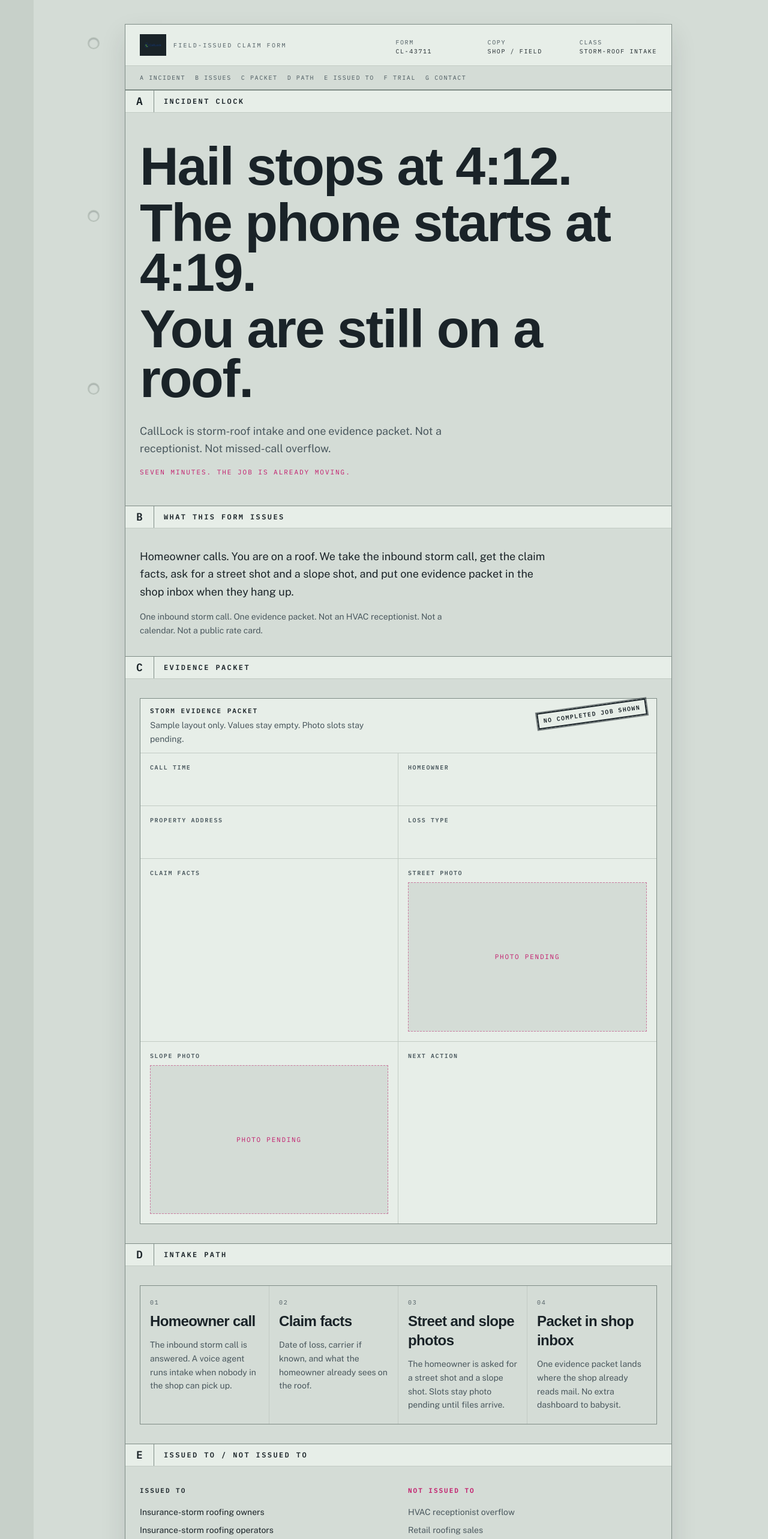
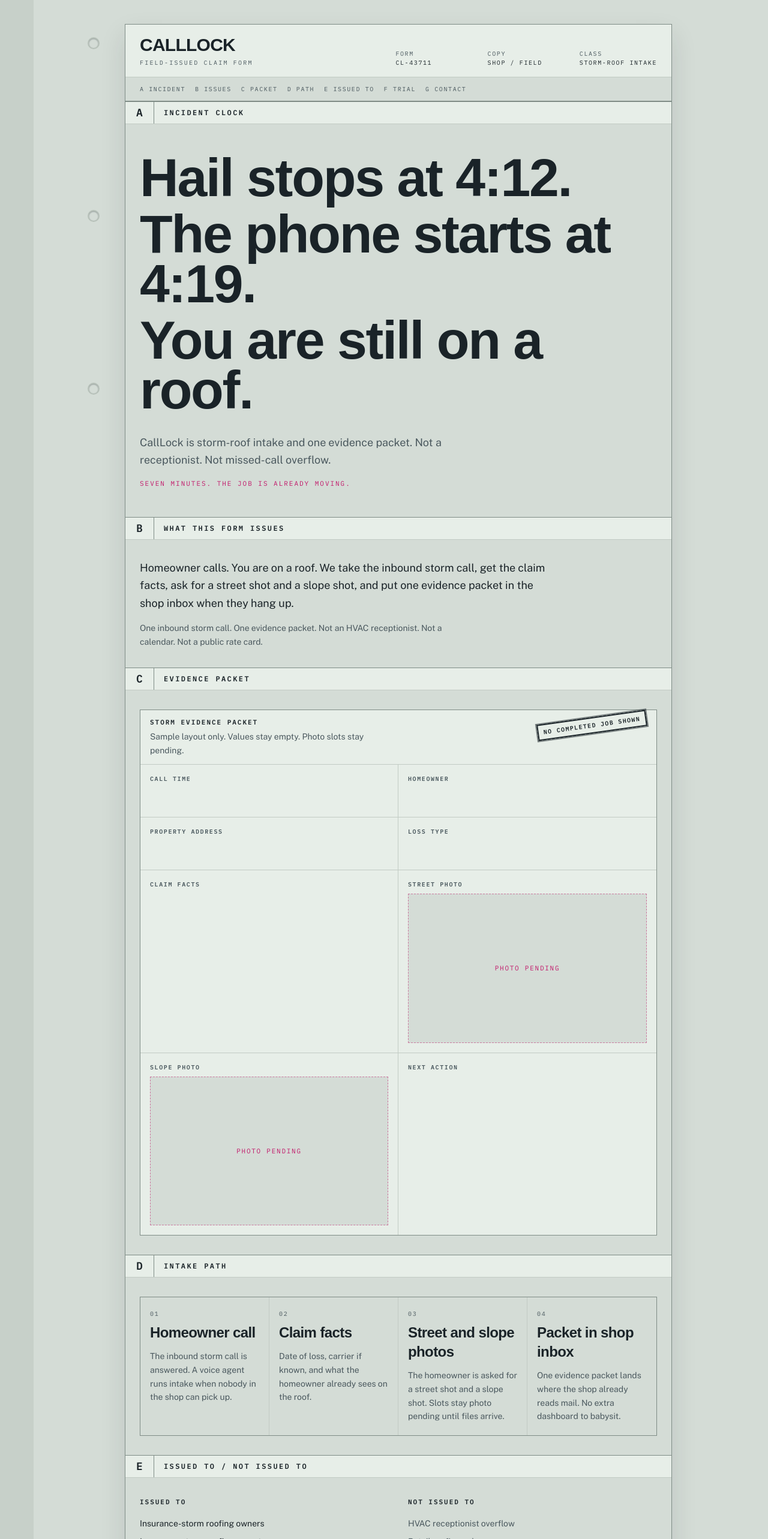
Before and after one commit to rbaset5/CallLock-homepage, a Next.js app: page / in a window 1280 px wide. Shown: the top 2566 px of the page at 60% size. Built offline with nearby package versions, Linux system fonts and the light colour scheme; a web font is replaced by a local one.

Commit message:
Use a typed CALLLOCK wordmark on the claim-form masthead
The PNG mark reads as a black square on the paper. Keep magenta on
missing/lost fields only.

Co-authored-by: Rashid Baset <rashid.baset@gmail.com>

```diff
--- a/components/form/FormMasthead.tsx
+++ b/components/form/FormMasthead.tsx
@@ -1,5 +1,3 @@
-import Image from 'next/image'
-
 const index = [
   { href: '#incident', label: 'A Incident' },
   { href: '#issues', label: 'B Issues' },
@@ -14,17 +12,10 @@ export function FormMasthead() {
   return (
     <header className="border-b border-rule">
       <div className="flex flex-wrap items-end justify-between gap-4 border-b border-paper-rule bg-paper-raised px-3 py-4 md:px-6">
-        <div className="flex items-center gap-3">
-          <span className="bg-ink px-2 py-1">
-            <Image
-              src="/logo.png"
-              alt="CallLock"
-              width={140}
-              height={42}
-              priority
-              className="h-7 w-auto"
-            />
-          </span>
+        <div className="flex flex-col gap-1">
+          <p className="font-display text-3xl font-extrabold tracking-tight text-ink">
+            CALLLOCK
+          </p>
           <p className="font-mono text-[10px] uppercase tracking-[0.22em] text-ink-mute">
             Field-issued claim form
           </p>
--- a/components/form/IssuedTo.tsx
+++ b/components/form/IssuedTo.tsx
@@ -16,7 +16,7 @@ export function IssuedTo() {
           </ul>
         </div>
         <div>
-          <h3 className="font-mono text-[11px] font-semibold uppercase tracking-[0.18em] text-lost">
+          <h3 className="font-mono text-[11px] font-semibold uppercase tracking-[0.18em] text-ink">
             Not issued to
           </h3>
           <ul className="mt-4 space-y-2 text-sm leading-relaxed text-ink-mute">
```
